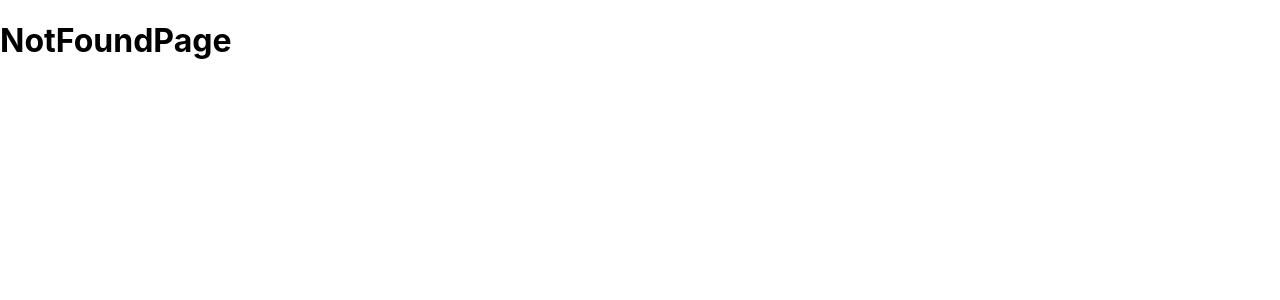
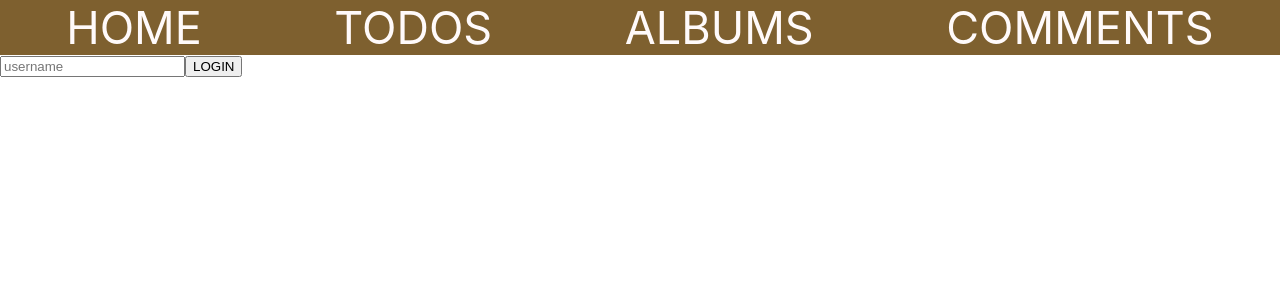
Before and after one commit to Vasiutochkin/mega-react, a React (Create React App) app: page /login in a window 1280 px wide. Shown: the top 300 px of the page. Built offline with nearby package versions, Linux system fonts and the light colour scheme.

Commit message:
custom_Hooks_privetRoutes_hoc(компонента вищого порядку)

```diff
--- a/src/App.js
+++ b/src/App.js
@@ -11,8 +11,9 @@
 // відображати ті чи інші маршрути можна на будь-якому рівні на ваш вибір.
 
 import {Route, Routes} from "react-router-dom";
-import {AlbumsPage, CommentsPage, HomePage, NotFoundPage, TodosPage} from "./pages";
+import {AlbumsPage, CommentsPage, HomePage, LoginPage, NotFoundPage, TodosPage} from "./pages";
 import {MainLayout} from "./layouts";
+import {RequireAuth} from "./hoc/RequireAuth";
 
 const App = () => {
     return (
@@ -22,9 +23,14 @@
                     <Route index element={<HomePage/>}/>
                     <Route path={'todos'} element={<TodosPage/>}/>
                     <Route path={'albums'} element={<AlbumsPage/>}/>
-                    <Route path={'comments'} element={<CommentsPage/>}/>
+                    <Route path={'comments'} element={
+                        <RequireAuth>
+                            <CommentsPage/>
+                        </RequireAuth>}
+                    />
+                    <Route path={'login'} element={<LoginPage/>}/>
+                    <Route path={'*'} element={<NotFoundPage/>}/>
                 </Route>
-                <Route path={'*'} element={<NotFoundPage/>}/>
             </Routes>
         </div>
     );
--- /dev/null
+++ b/src/hoc/AuthProvider.js
@@ -0,0 +1,24 @@
+import {createContext, useState} from "react";
+
+const AuthContext = createContext(null);
+const AuthProvider = ({children}) => {
+    const [user, setUser] = useState(null);
+    const logIn = (loginUser) => {
+        setUser(loginUser)
+    }
+    const logOut = () => {
+        setUser(null)
+    }
+
+    const value = {user, children, logIn, logOut}
+
+    return (
+        <AuthContext.Provider value={value}>
+            {children}
+        </AuthContext.Provider>
+    )
+}
+export {
+    AuthProvider,
+    AuthContext
+}
--- /dev/null
+++ b/src/hoc/RequireAuth.js
@@ -0,0 +1,15 @@
+import {Navigate, useLocation} from "react-router-dom";
+
+import {useAuthContext} from "../hooks/useAuthContext";
+
+const RequireAuth = ({children}) => {
+    const location = useLocation();
+    const {user} = useAuthContext();
+
+    if (!user) {
+        return <Navigate to={'/login'} state={location}/>
+    }
+    return children
+};
+
+export {RequireAuth};
--- /dev/null
+++ b/src/hooks/useAuthContext.js
@@ -0,0 +1,9 @@
+import {useContext} from "react";
+
+import {AuthContext} from "../hoc/AuthProvider";
+
+const useAuthContext = () => useContext(AuthContext);
+
+export {
+    useAuthContext
+}
--- a/src/index.js
+++ b/src/index.js
@@ -4,10 +4,13 @@
 
 import './index.css';
 import {App} from './App';
+import {AuthProvider} from "./hoc/AuthProvider";
 
 const root = ReactDOM.createRoot(document.getElementById('root'));
 root.render(
-    <BrowserRouter>
-        <App/>
-    </BrowserRouter>
+    <AuthProvider>
+        <BrowserRouter>
+            <App/>
+        </BrowserRouter>
+    </AuthProvider>
 );
--- a/src/pages/index.js
+++ b/src/pages/index.js
@@ -5,3 +5,4 @@
 export * from './commentsPage/CommentsPage';
 export * from './albumsPage/AlbumsPage';
 export * from '../components/post/Post'
+export * from './loginPage/LoginPage'
--- /dev/null
+++ b/src/pages/loginPage/LoginPage.js
@@ -0,0 +1,24 @@
+import {useRef} from "react";
+
+import {useAuthContext} from "../../hooks/useAuthContext";
+import {useLocation, useNavigate} from "react-router-dom";
+
+const LoginPage = () => {
+    const username = useRef();
+    const {logIn} = useAuthContext();
+    const navigate = useNavigate();
+    const {state} = useLocation();
+
+    const login = () => {
+        logIn(username.current.value)
+        navigate(state.pathname, {replace: true})
+    }
+    return (
+        <div>
+            <input type='text' placeholder={'username'} ref={username}/>
+            <button onClick={() => login()}>LOGIN</button>
+        </div>
+    );
+};
+
+export {LoginPage};
```
